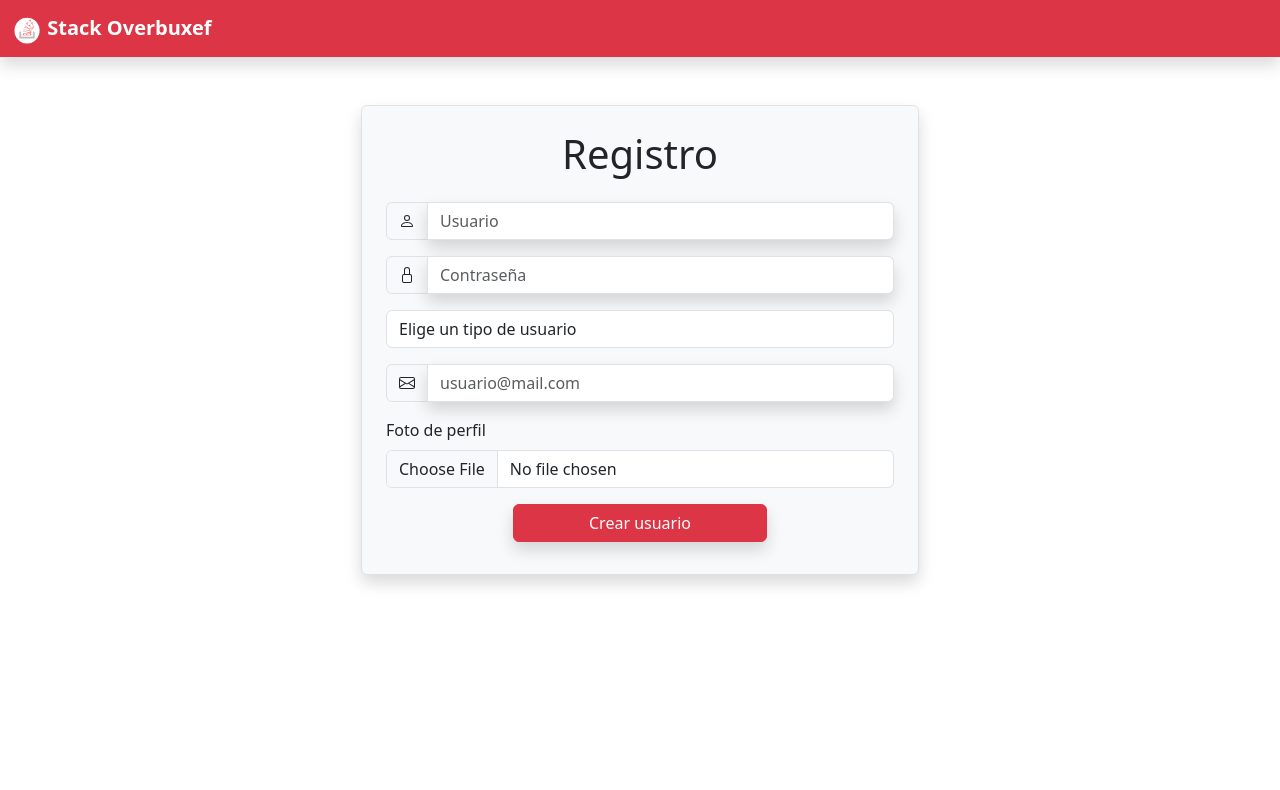
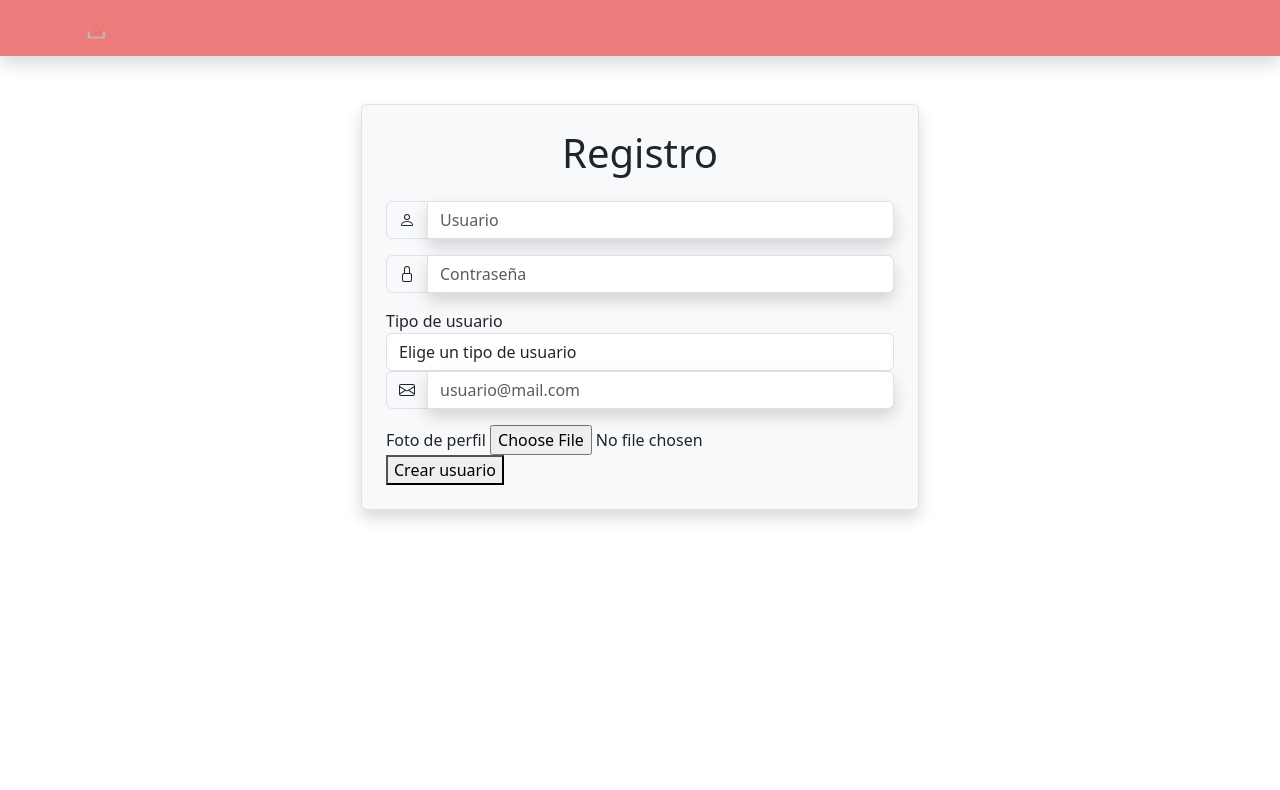
Before and after one commit to DCC-CC4401/2024-1-CC4401-1-grupo-4, a Django app: page /register in a window 1280 px wide. Shown: the top 790 px of the page. After the commit the page ends 518 px from the top, so only its background shows below. Run offline with Django 3.2, Linux system fonts and the light colour scheme.

Commit message:
Revert "Login y Register UI"
This reverts commit d260041996b36f73658b13effd8c288cf4840356.

```diff
--- a/stack_overbuxef/templates/register_user.html
+++ b/stack_overbuxef/templates/register_user.html
@@ -7,15 +7,13 @@
 </head>
 <body>
     {% load static %}
-    <nav class="navbar shadow" style="background-color: #dc3545;">
-        <div class="container-fluid">
-            <a class="navbar-brand" href="/">
-                <img src="{% static 'images/stackoverbuxef_logo.png' %}" alt="Logo" width="30" height="30" class="d-inline-block align-text-top">
-                <span style="color: white; font-weight: bold;">Stack Overbuxef</span>
+    <nav class="navbar shadow" style="background-color: #ed7d7d;">
+        <div class="container">
+            <a class="navbar-brand" href="#">
+                <img src="{% static 'stack_overbuxef/images/stack_overbuxef_logo_1.png' %}" alt="Bootstrap" width="30" height="24">
             </a>
         </div>
     </nav>
-
     <div class="container d-flex justify-content-center align-items-start min-vh-100 pt-5">
         <div class="panel-body col-md-6 p-4 shadow border rounded bg-light">
             <h1 class="text-center mb-4"> Registro </h1>
@@ -39,7 +37,8 @@
                     <input type="password" id="contraseña" name="contraseña" class="form-control shadow" required placeholder="Contraseña">
                 </div>
 
-                <div class="input-group mb-3">
+                <div>
+                    <label for="tipo_usuario">Tipo de usuario</label>
                     <select id="tipo_usuario" class="form-control" name="tipo_usuario" required>
                         <option class="disabled" vale="">Elige un tipo de usuario</option>
                         <option value="ES">Estudiante</option>
@@ -57,9 +56,9 @@
                     <input type="email" id="mail" name="mail" class="form-control shadow" required placeholder="usuario@mail.com">
                 </div>
 
-                <div class="mb-3">
-                    <label for="foto" class="form-label">Foto de perfil</label>
-                    <input class="form-control" type="file" id="foto" name="foto" accept="image/*">
+                <div>
+                    <label for="foto">Foto de perfil</label>
+                    <input type="file" id="foto" name="foto" accept="image/*">
                 </div>
 
                 {% if error %}
@@ -68,9 +67,7 @@
                 </div>
                 {% endif %}
 
-                <div class="d-flex flex-column align-items-center">
-                    <button type="submit" class="btn btn-danger shadow mb-2" style="width: 50%;">Crear usuario</button>
-                </div>
+                <button type="submit">Crear usuario</button>
         </div>
     </div>
     </form>
```
Also changed, not shown: stack_overbuxef/templates/login.html (+4 -9 lines), stack_overbuxef/images/stack_overbuxef_logo_1.png (added), stack_overbuxef/static/images/stack_overbuxef_logo_1.png (deleted), stack_overbuxef/static/images/stackoverbuxef_logo.png (deleted), 1 other file.
